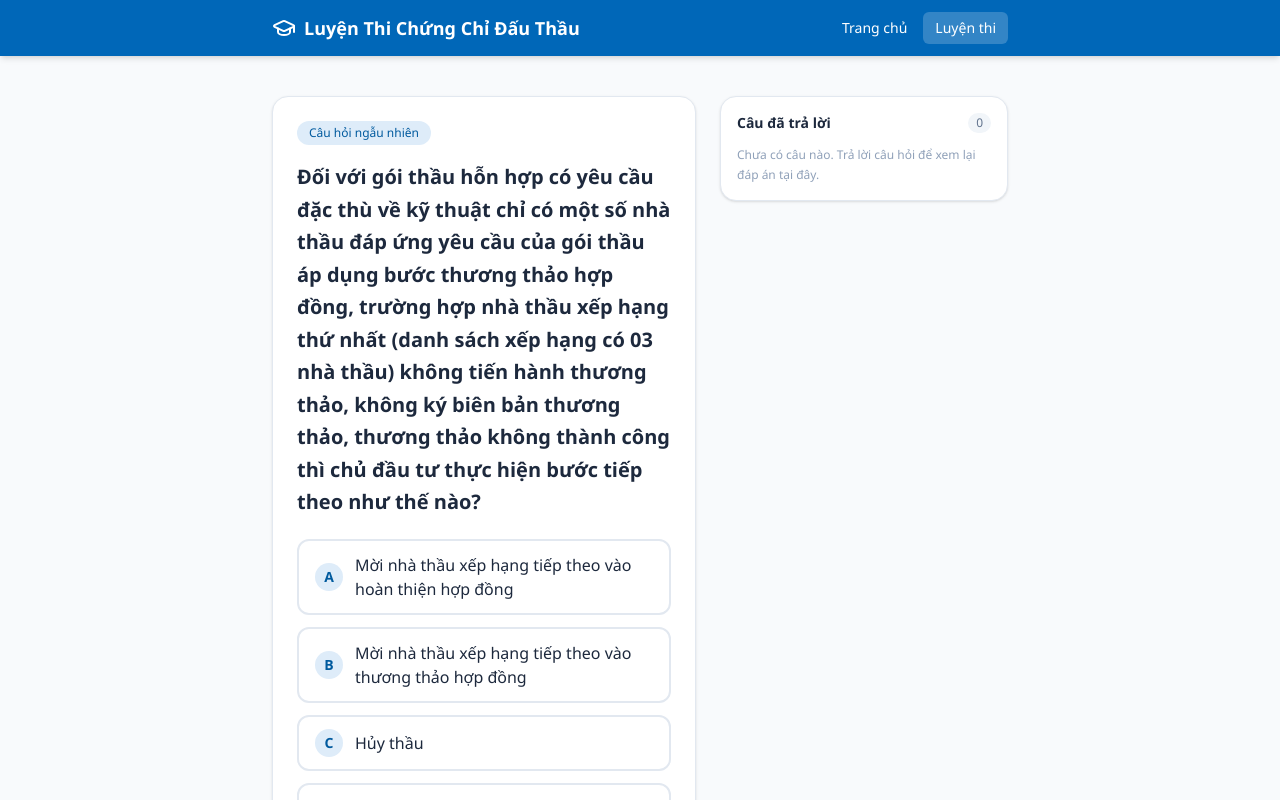
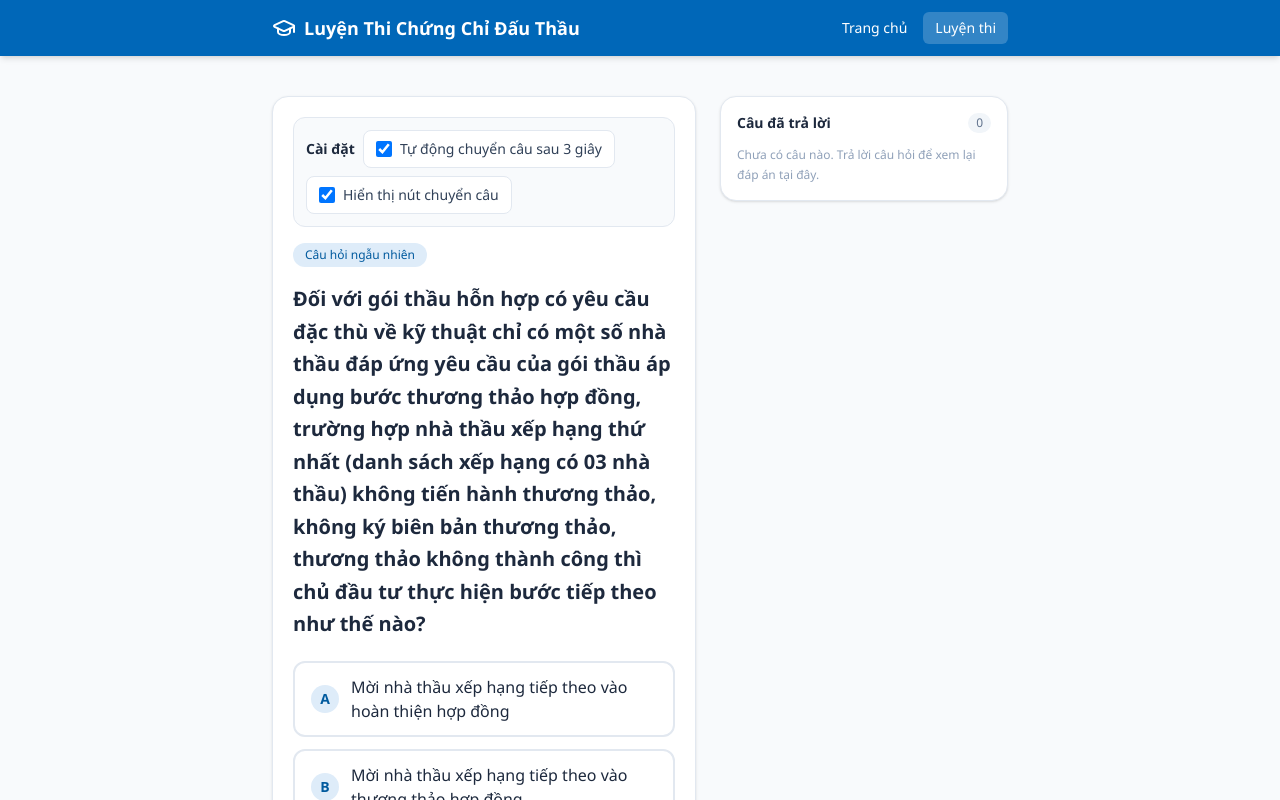
Before and after one commit to nhinguyenminh/Trac-nghiem-luat-dau-thau, a React (Vite) app: page /quiz in a window 1280 px wide. Shown: the top 800 px of the page. Built offline with nearby package versions, Linux system fonts and the light colour scheme.

Commit message:
feat: add quiz navigation settings

```diff
--- a/src/pages/QuizPage.tsx
+++ b/src/pages/QuizPage.tsx
@@ -1,11 +1,12 @@
 import { useCallback, useEffect, useRef, useState } from "react"
 import { CheckCircle2, XCircle, Loader2, AlertTriangle, ChevronLeft, ChevronRight, Play } from "lucide-react"
 import { useStats } from "../useStats"
+import { useSettings } from "../useSettings"
 import StatsPanel from "../components/StatsPanel"
 import type { Question } from "../types"
 
 const LETTERS = ["A", "B", "C", "D"]
-const AUTO_NEXT_MS = 2000
+const AUTO_NEXT_MS = 3000
 const ATTEMPTS_KEY = "quiz-attempts-v1"
 
 interface Attempt {
@@ -54,6 +55,7 @@ function readStoredAttempts(): StoredAttempt[] {
 
 export default function QuizPage() {
   const { stats, accuracy, record, reset } = useStats()
+  const { settings, toggle } = useSettings()
 
   const [questions, setQuestions] = useState<Question[]>([])
   const [loading, setLoading] = useState(true)
@@ -141,7 +143,9 @@ export default function QuizPage() {
     const correct = index === current.answer
     record(correct)
     setHistory((prev) => [...prev, { question: current, selected: index }])
-    timerRef.current = setTimeout(goNext, AUTO_NEXT_MS)
+    if (settings.autoNext) {
+      timerRef.current = setTimeout(goNext, AUTO_NEXT_MS)
+    }
   }
 
   const openReview = (i: number) => {
@@ -192,7 +196,29 @@ export default function QuizPage() {
     <div className="flex flex-col gap-6 lg:flex-row lg:items-start">
       {/* Main column */}
       <div className="flex min-w-0 flex-1 flex-col gap-6">
-        <div className="rounded-2xl border border-slate-200 bg-white p-5 shadow-sm sm:p-6">
+        <div className="rounded-2xl border border-slate-200 bg-white p-4 shadow-sm sm:p-5">
+          <div className="mb-4 flex flex-wrap items-center gap-2 rounded-xl border border-slate-200 bg-slate-50 p-3">
+            <span className="text-sm font-semibold text-slate-800">Cài đặt</span>
+            <label className="flex items-center gap-2 rounded-lg border border-slate-200 bg-white px-3 py-2 text-sm text-slate-700">
+              <input
+                type="checkbox"
+                checked={settings.autoNext}
+                onChange={() => toggle("autoNext")}
+                className="h-4 w-4 rounded border-slate-300 text-ms-blue focus:ring-ms-blue"
+              />
+              Tự động chuyển câu sau 3 giây
+            </label>
+            <label className="flex items-center gap-2 rounded-lg border border-slate-200 bg-white px-3 py-2 text-sm text-slate-700">
+              <input
+                type="checkbox"
+                checked={settings.showNextButton}
+                onChange={() => toggle("showNextButton")}
+                className="h-4 w-4 rounded border-slate-300 text-ms-blue focus:ring-ms-blue"
+              />
+              Hiển thị nút chuyển câu
+            </label>
+          </div>
+
           <div className="mb-4 flex items-center justify-between">
             <span
               className={`rounded-full px-3 py-1 text-xs font-medium ${
@@ -274,7 +300,26 @@ export default function QuizPage() {
               <span className="font-semibold text-ms-green">
                 {LETTERS[shownQuestion.answer]}. {shownQuestion.options[shownQuestion.answer]}
               </span>
-              {!reviewing && <span className="ml-1 text-slate-400">· Tự động chuyển câu sau 2 giây...</span>}
+              {!reviewing && (
+                <span className="ml-1 text-slate-400">
+                  {settings.autoNext
+                    ? "· Tự động chuyển câu sau 3 giây..."
+                    : settings.showNextButton
+                      ? "· Bấm nút chuyển câu để tiếp tục."
+                      : "· Bạn có thể tiếp tục khi sẵn sàng."}
+                </span>
+              )}
+            </div>
+          )}
+
+          {!reviewing && shownLocked && settings.showNextButton && (
+            <div className="mt-4 flex justify-end">
+              <button
+                onClick={goNext}
+                className="inline-flex items-center gap-2 rounded-lg bg-ms-blue px-4 py-2 text-sm font-semibold text-white transition-colors hover:bg-ms-blue-dark"
+              >
+                <Play className="h-4 w-4" /> Câu tiếp theo
+              </button>
             </div>
           )}
 
--- a/src/useSettings.ts
+++ b/src/useSettings.ts
@@ -2,12 +2,13 @@ import { useCallback, useEffect, useState } from "react"
 
 export interface Settings {
   autoNext: boolean
+  showNextButton: boolean
   allowRepeat: boolean
 }
 
 const STORAGE_KEY = "quiz-settings-v1"
 
-const defaultSettings: Settings = { autoNext: true, allowRepeat: true }
+const defaultSettings: Settings = { autoNext: true, showNextButton: true, allowRepeat: true }
 
 function readSettings(): Settings {
   try {
@@ -16,6 +17,7 @@ function readSettings(): Settings {
     const parsed = JSON.parse(raw) as Partial<Settings>
     return {
       autoNext: typeof parsed.autoNext === "boolean" ? parsed.autoNext : defaultSettings.autoNext,
+      showNextButton: typeof parsed.showNextButton === "boolean" ? parsed.showNextButton : defaultSettings.showNextButton,
       allowRepeat: typeof parsed.allowRepeat === "boolean" ? parsed.allowRepeat : defaultSettings.allowRepeat,
     }
   } catch {
```
